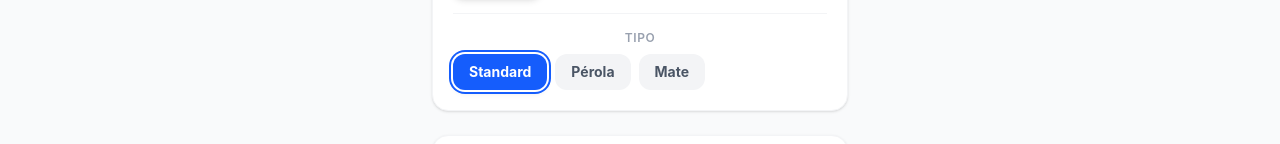
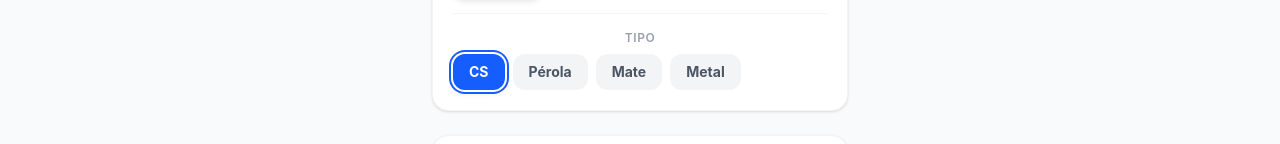
Before and after one commit to devmnl/CalcPro_Film, a React (Vite) app: page / in a window 1280 px wide. Shown: the part 236-380 px from the top of the page. Built offline with nearby package versions, Linux system fonts and the light colour scheme.

Commit message:
update type bopp

```diff
--- a/dev-dist/sw.js
+++ b/dev-dist/sw.js
@@ -82,7 +82,7 @@ define(['./workbox-5a5d9309'], (function (workbox) { 'use strict';
     "revision": "3ca0b8505b4bec776b69afdba2768812"
   }, {
     "url": "index.html",
-    "revision": "0.6te4dsf3otc"
+    "revision": "0.l9ba8o2rs8k"
   }], {});
   workbox.cleanupOutdatedCaches();
   workbox.registerRoute(new workbox.NavigationRoute(workbox.createHandlerBoundToURL("index.html"), {
--- a/src/App.jsx
+++ b/src/App.jsx
@@ -5,9 +5,10 @@ const MATERIALS = {
   BOPP: {
     name: 'BOPP',
     types: [
-      { id: 'STANDARD', name: 'Standard', density: 0.91, microns: [17, 20, 25, 30], color: 'bg-blue-600', ring: 'ring-blue-600', from: 'from-blue-600' },
+      { id: 'STANDARD', name: 'CS', density: 0.91, microns: [17, 20, 25, 30], color: 'bg-blue-600', ring: 'ring-blue-600', from: 'from-blue-600' },
       { id: 'PEROLA', name: 'Pérola', density: 0.70, microns: [19, 22, 26], color: 'bg-teal-600', ring: 'ring-teal-600', from: 'from-teal-600' },
-      { id: 'MATE', name: 'Mate', density: 0.91, microns: [20, 25, 30], color: 'bg-slate-600', ring: 'ring-slate-600', from: 'from-slate-600' }
+      { id: 'MATE', name: 'Mate', density: 0.91, microns: [20, 25, 30], color: 'bg-slate-600', ring: 'ring-slate-600', from: 'from-slate-600' },
+      { id: 'METAL', name: 'Metal', density: 0.91, microns: [20, 30], color: 'bg-gray-500', ring: 'ring-gray-500', from: 'from-gray-500' }
     ]
   },
   PET: {
@@ -669,7 +670,7 @@ function App() {
          {/* Header Info */}
          <div className="border-b-4 border-black pb-4 mb-6 w-full">
            <h1 className="text-4xl font-black uppercase tracking-tight">
-             RACHAR {material} {motherWidth} X {thickness}
+             RACHAR {currentName} {motherWidth} X {thickness}
            </h1>
          </div>
 
```
